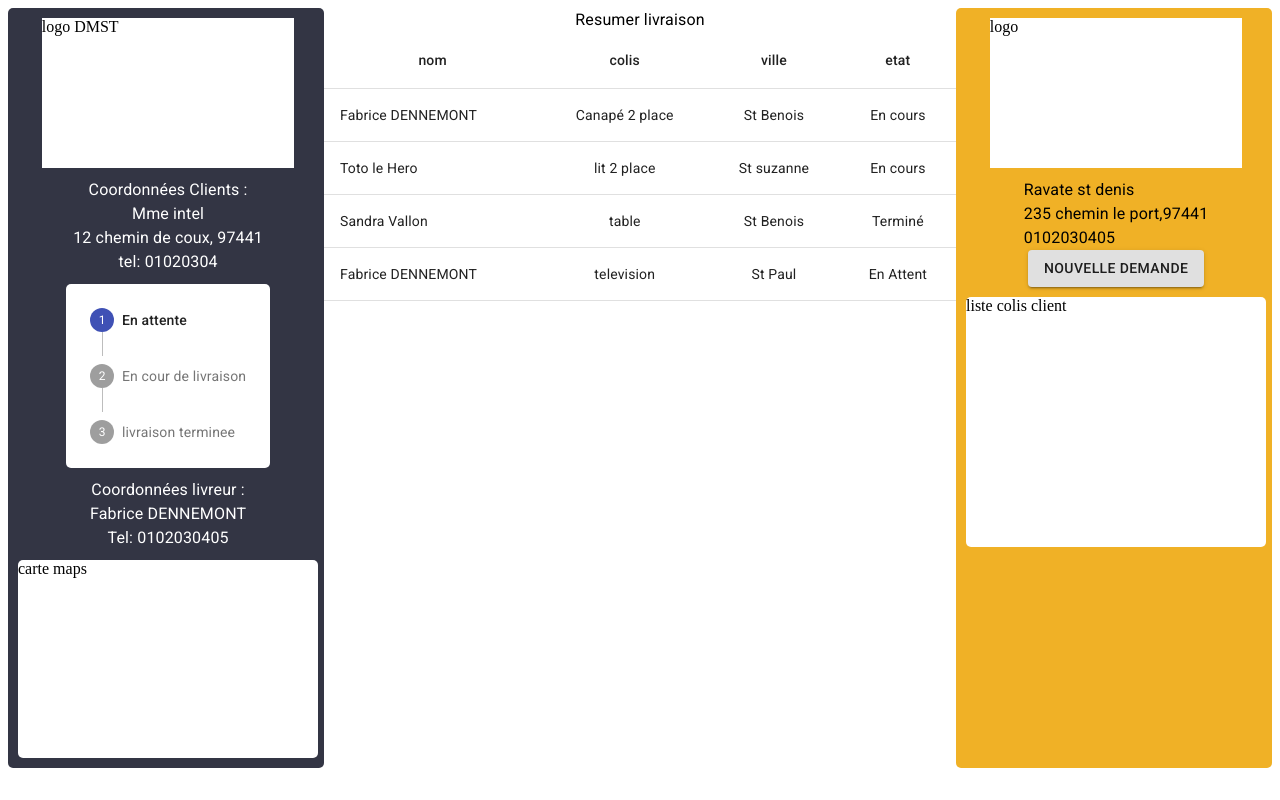
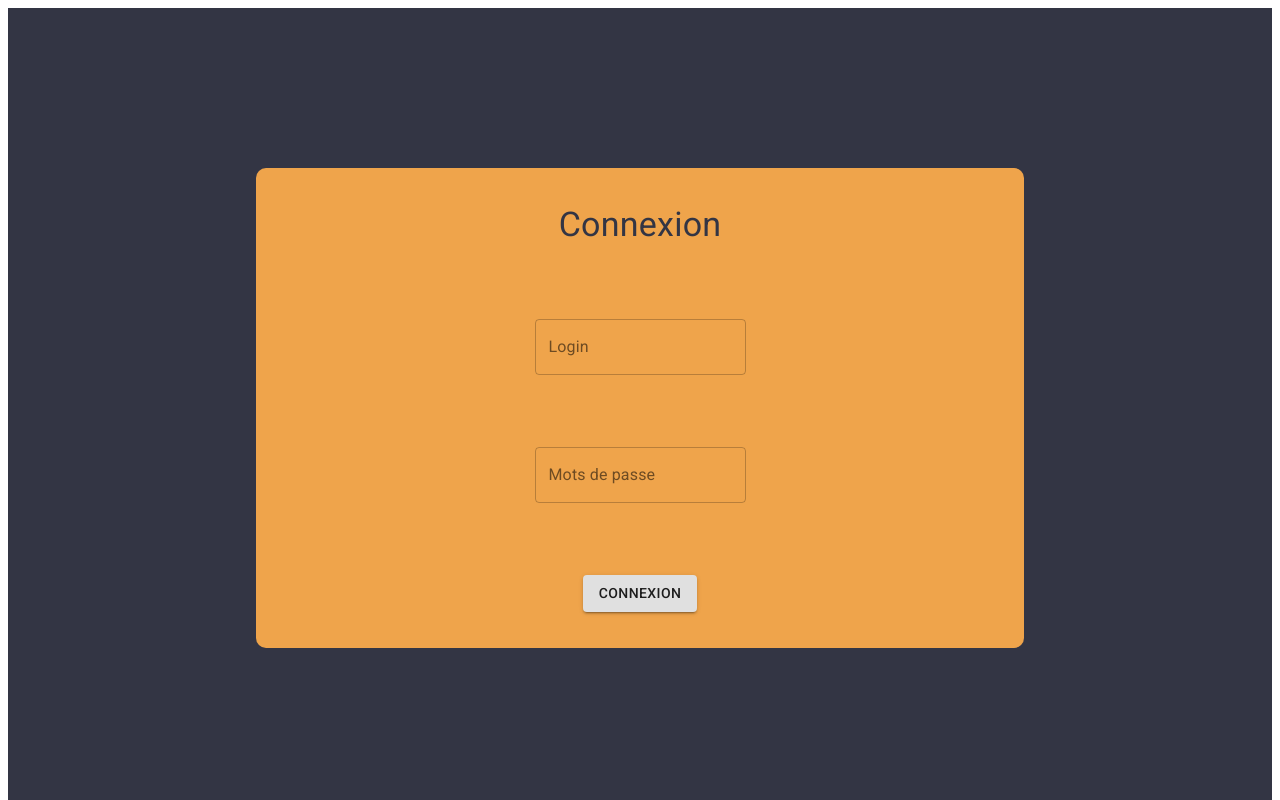
Before and after one commit to fabden/Transportali.re, a React (Create React App) app in the folder frontend_magazin/: page / in a window 1280 px wide. Shown: the top 800 px of the page. Built offline with nearby package versions, Linux system fonts and the light colour scheme.

Commit message:
creation visuel partir connexion

```diff
--- a/frontend_magazin/src/Components/ConnexionsMagazin.js
+++ b/frontend_magazin/src/Components/ConnexionsMagazin.js
@@ -1,7 +1,58 @@
 import React from 'react'
+import {Button, Container, Grid,TextField, Typography} from '@material-ui/core';
+import { makeStyles } from '@material-ui/core/styles';
+
+const useStyles = makeStyles((theme) => ({
+    root:{ height:'100vh',
+    backgroundColor:'rgb(51, 53, 68)'},
+    connexionDiv:{
+        height:'60vh',
+        width:'60vw',
+        backgroundColor:'rgb(239, 164, 75)',
+        borderRadius:'10px'
+
+    },
+    couleurtextBlanc:{color: 'rgb(51, 53, 68)'}
+
+}));
 
 function ConnexionsMagazin() {
+
+    const classes = useStyles();
+
+//state formaulaire
+    const [paramform,setParamform] = React.useState({
+        login:"",
+        pass:""
+});
+
+const changevaleurinputConnexion =(e)=>{
+    setParamform({...paramform,[e.target.name]: e.target.value})
+};
+
     return (
+        <Container disableGutters maxWidth >
+            <Grid container  justify="center" alignItems="center" className={classes.root}>
+               <form>
+                    <Grid item  container direction="column" alignItems="center" justify="space-around"className={`${classes.connexionDiv} ${classes.couleurtextBlanc}`}>
+                        <Grid item >
+                            <Typography variant="h4" >
+                                Connexion
+                            </Typography>
+                        </Grid>
+                        <Grid item >
+                            <TextField id="outlined-basic" name="login" label="Login" variant="outlined" className={classes.couleurtextBlanc} value={paramform.login} onChange={changevaleurinputConnexion}/>
+                        </Grid>
+                        <Grid item>
+                            <TextField id="outlined-basic" name="pass" label="Mots de passe" variant="outlined" className={classes.couleurtextBlanc} value={paramform.pass} onChange={changevaleurinputConnexion}/>
+                        </Grid>
+                        <Grid item>
+                            <Button variant="contained" >Connexion</Button>
+                        </Grid>
+                    </Grid>
+                </form>
+            </Grid>
+        </Container>
 
     )
 }
--- a/frontend_magazin/src/Components/Magazin.js
+++ b/frontend_magazin/src/Components/Magazin.js
@@ -2,6 +2,7 @@ import React from 'react'
 import {Container,Grid,Stepper,Step,StepLabel,Typography,Button,TableContainer,Table, TableHead,TableRow,TableCell,TableBody, Modal, Fade,Backdrop} from '@material-ui/core';
 import { makeStyles } from '@material-ui/core/styles';
 import DevisMagazin from './DevisMagazin';
+import ConnexionsMagazin from './ConnexionsMagazin';
 
 function Magazin() {
 // eslint-disable-next-line no-unused-vars
@@ -81,8 +82,8 @@ const rows = [
   ///
     return (
 
-
-
+      <>
+        <ConnexionsMagazin></ConnexionsMagazin>
 
         <Container maxWidth={false} disableGutters>
             <Grid container>
@@ -202,6 +203,8 @@ const rows = [
                 </Fade>
             </Modal>
         </Container>
+
+        </>
     )
 };
 
```
